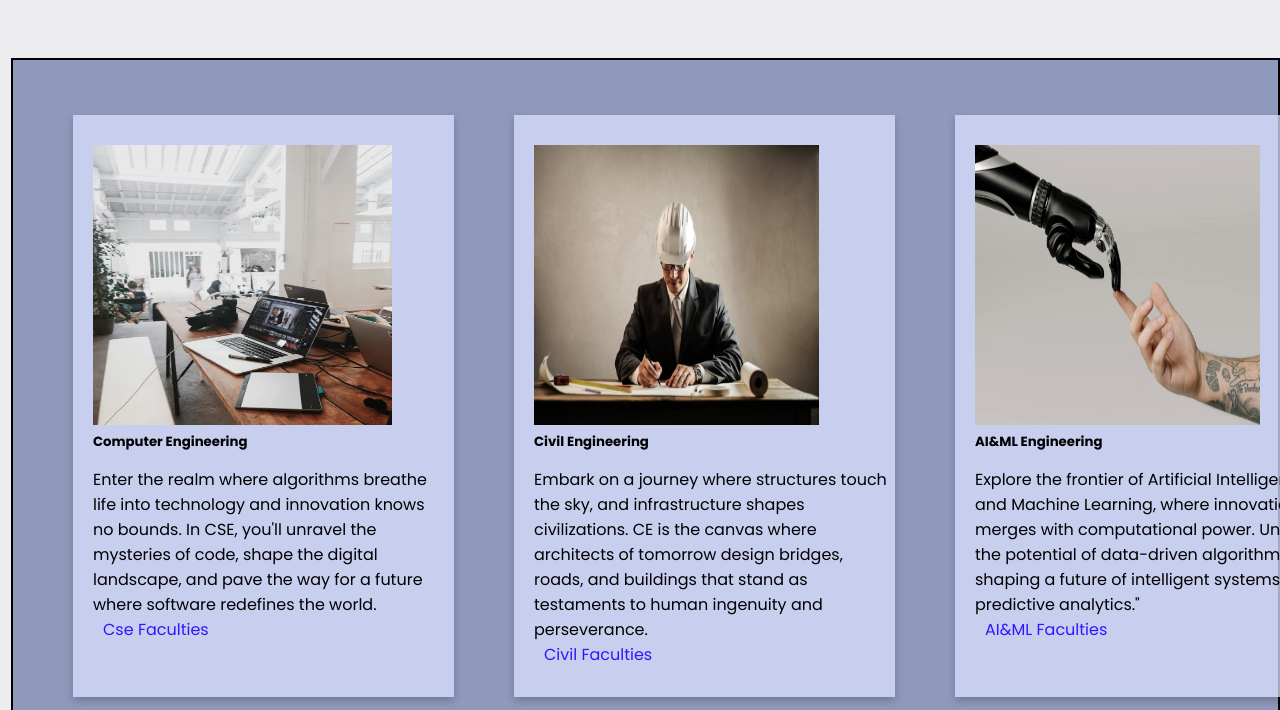
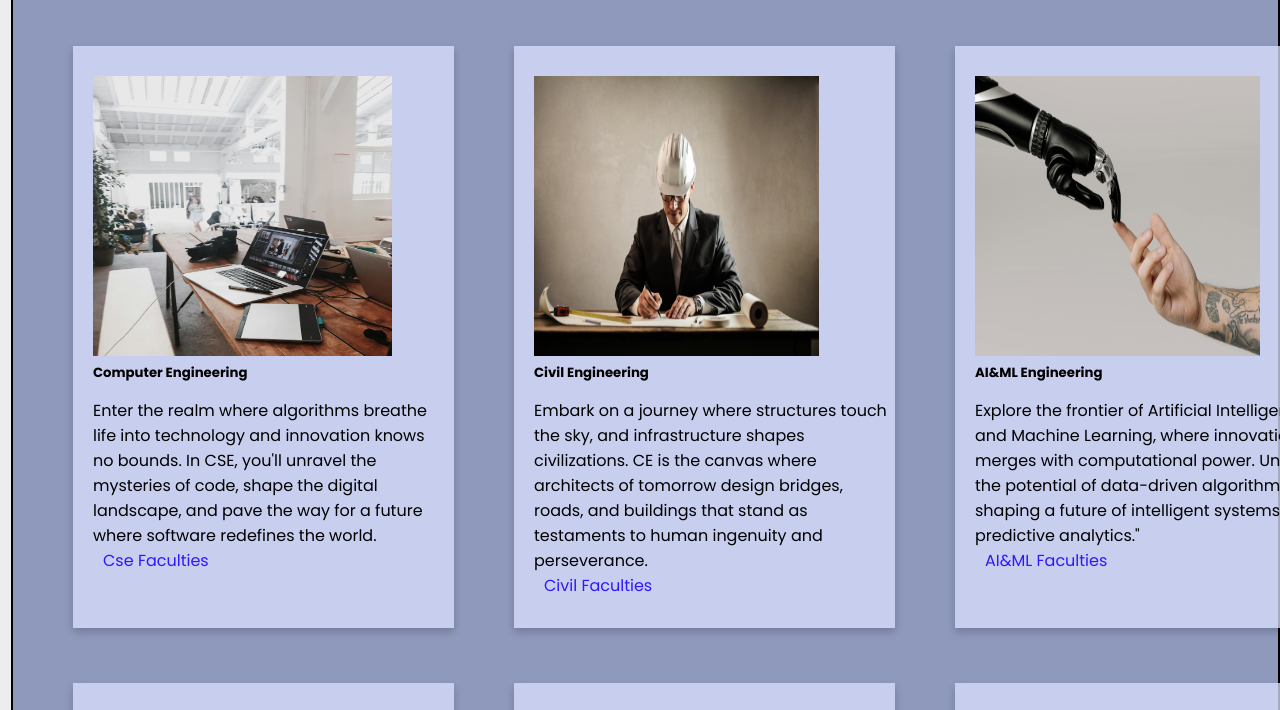
Before and after one commit to Vimalnegi03/College_Website, a plain HTML site: page MY_COLLEGE/thdc_ihet/branches.html in a window 1280 px wide. Shown: the part 213-923 px from the top of the page. Drawn offline with Linux system fonts and the light colour scheme.

Commit message:
Update branches.html
adjusted top margin

```diff
--- a/MY_COLLEGE/thdc_ihet/branches.html
+++ b/MY_COLLEGE/thdc_ihet/branches.html
@@ -40,7 +40,7 @@
       display: grid;
       grid-template-columns: repeat(3, 1fr);
       gap: 0px;
-      margin-top: 72px;
+      margin-top: 3px;
     margin-left: 11px;
     margin-right: 0px;
     padding-bottom: 40px;
```
